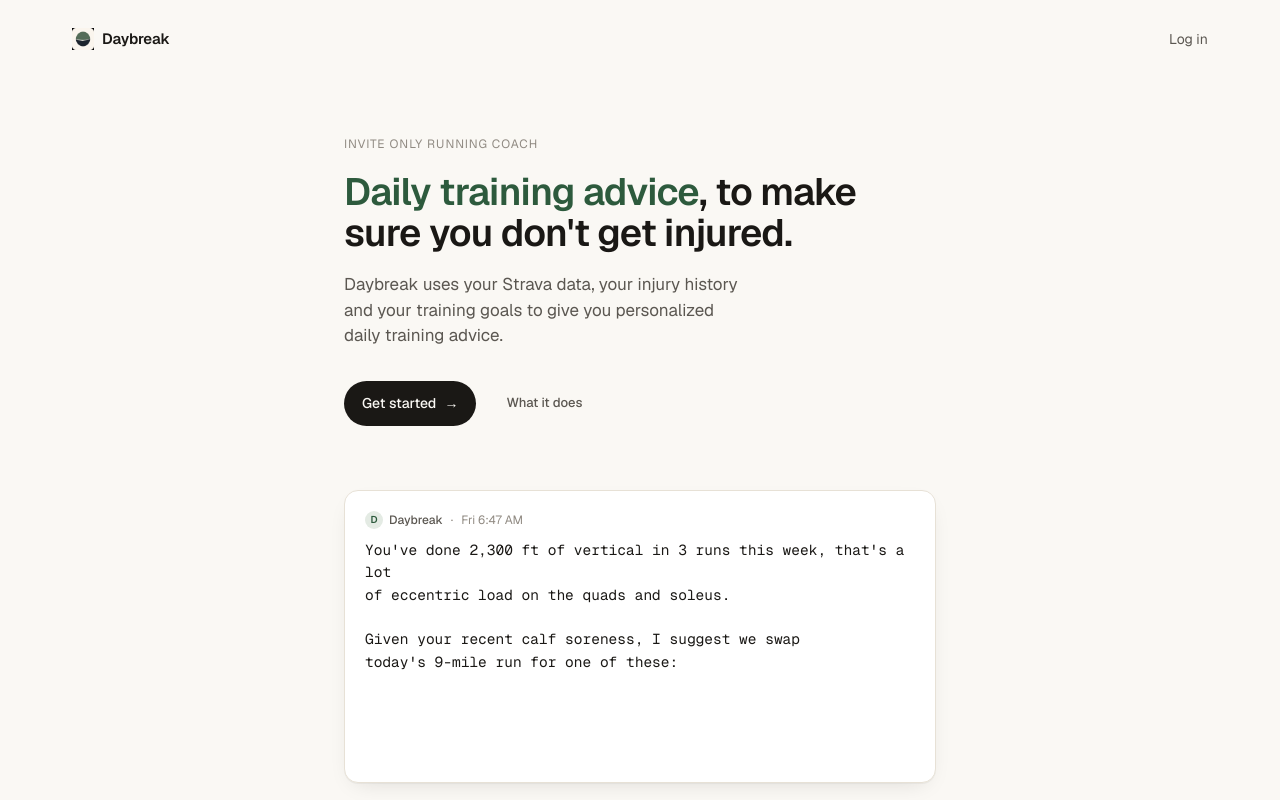
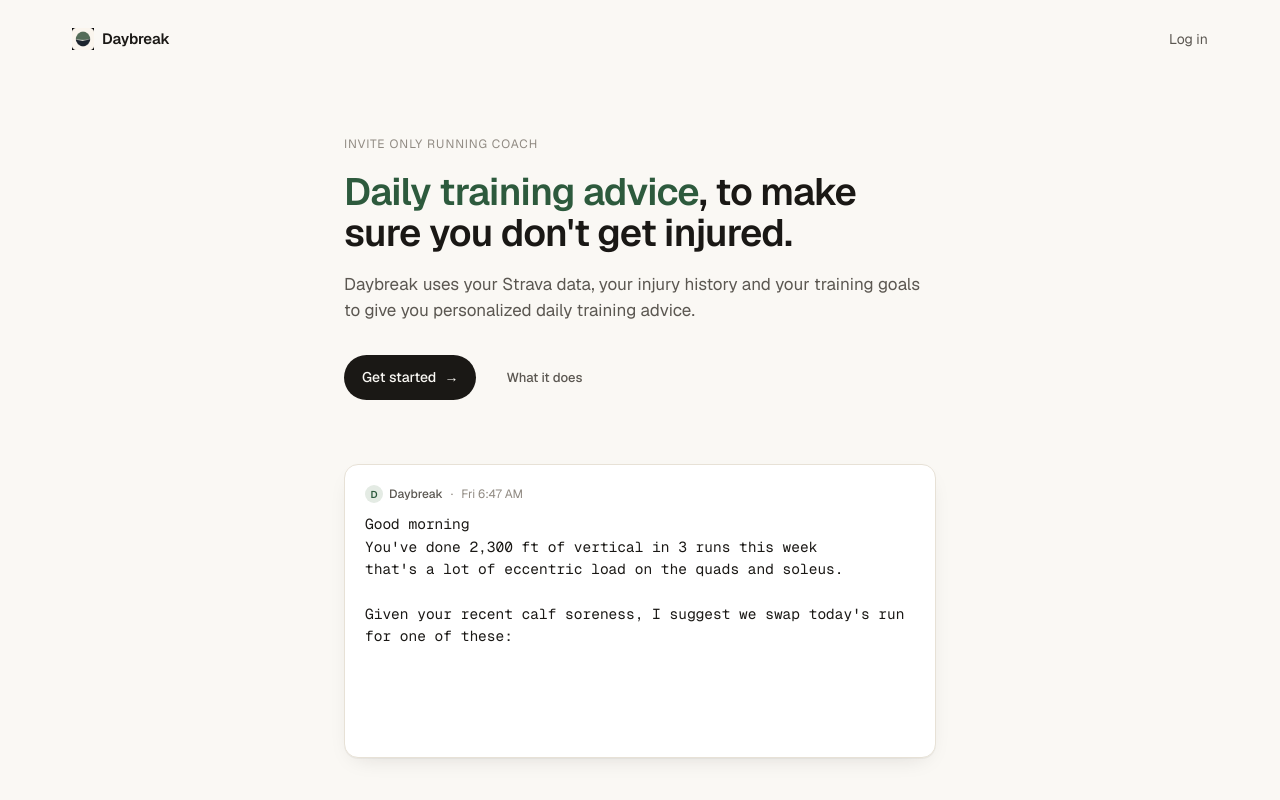
Before and after one commit to dtemple/hammytime, a Next.js app: page / in a window 1280 px wide. Shown: the top 800 px of the page. Built offline with nearby package versions, Linux system fonts and the light colour scheme.

Commit message:
homepage copy

```diff
--- a/src/app/globals.css
+++ b/src/app/globals.css
@@ -157,7 +157,7 @@
 .ht-lede {
   font-size: 17px;
   color: var(--ink-2);
-  max-width: 36ch;
+  max-width: 52ch;
   margin: 0 0 32px;
   text-wrap: pretty;
 }
--- a/src/components/CheckinBubble.tsx
+++ b/src/components/CheckinBubble.tsx
@@ -3,17 +3,17 @@
 import { useEffect, useState } from 'react';
 
 const MESSAGE =
-  "You've done 2,300 ft of vertical in 3 runs this week, that's a lot\n" +
-  'of eccentric load on the quads and soleus.\n' +
-  '\n' +
-  'Given your recent calf soreness, I suggest we swap\n' +
-  "today's 9-mile run for one of these:\n" +
-  '\n' +
-  '• Flat 6-mile easy run on the Corte Madera path, no faster\n' +
-  '  than 9:30/mi\n' +
-  '• 45-min bike ride if your legs are feeling sore\n' +
-  '\n' +
-  'what do you think? hit accept and I’ll update the calendar';
+  "Good morning\n" +
+  "You've done 2,300 ft of vertical in 3 runs this week\n" +
+  "that's a lot of eccentric load on the quads and soleus.\n" +
+  "\n" +
+  "Given your recent calf soreness, I suggest we swap today's run for one of these:\n" +
+  "\n" +
+  "• Flat 6-mile easy run on the Corte Madera path, no faster\n" +
+  "  than 9:30/mi\n" +
+  "• 45-min bike ride if your legs are feeling sore\n" +
+  "\n" +
+  "what do you think? hit accept and I'll update the calendar";
 
 function charDelay(ch: string): number {
   if (ch === '.' || ch === ',' || ch === ':') return 110;
```
